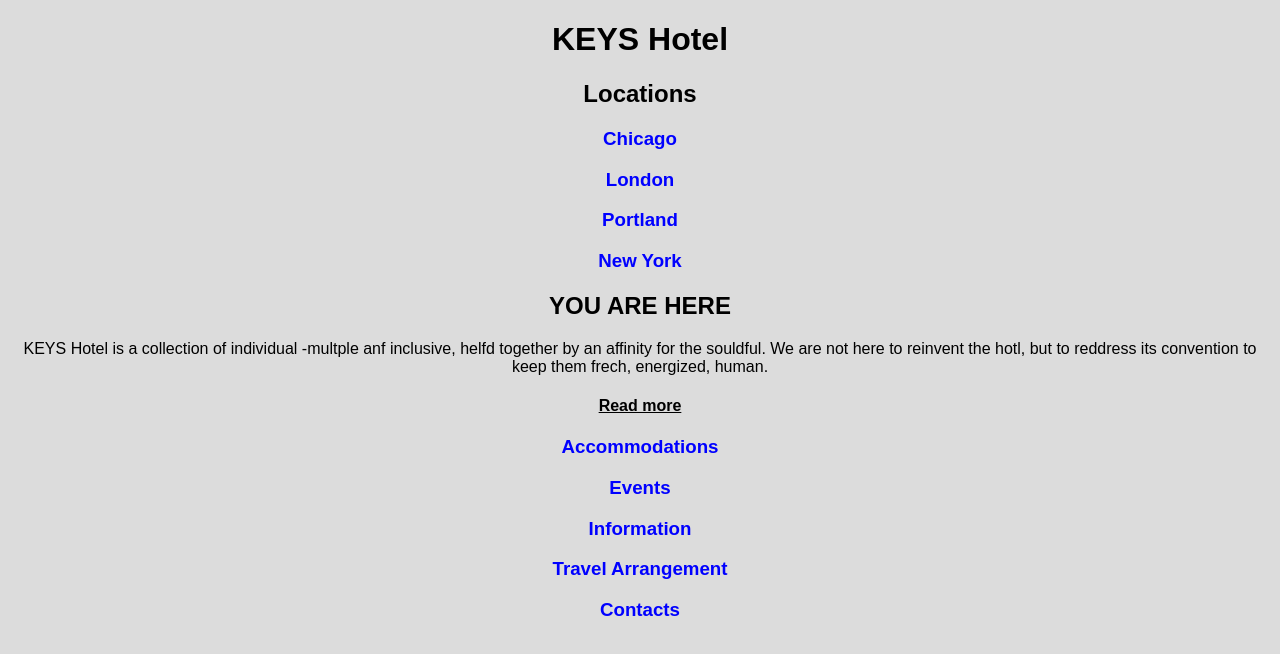
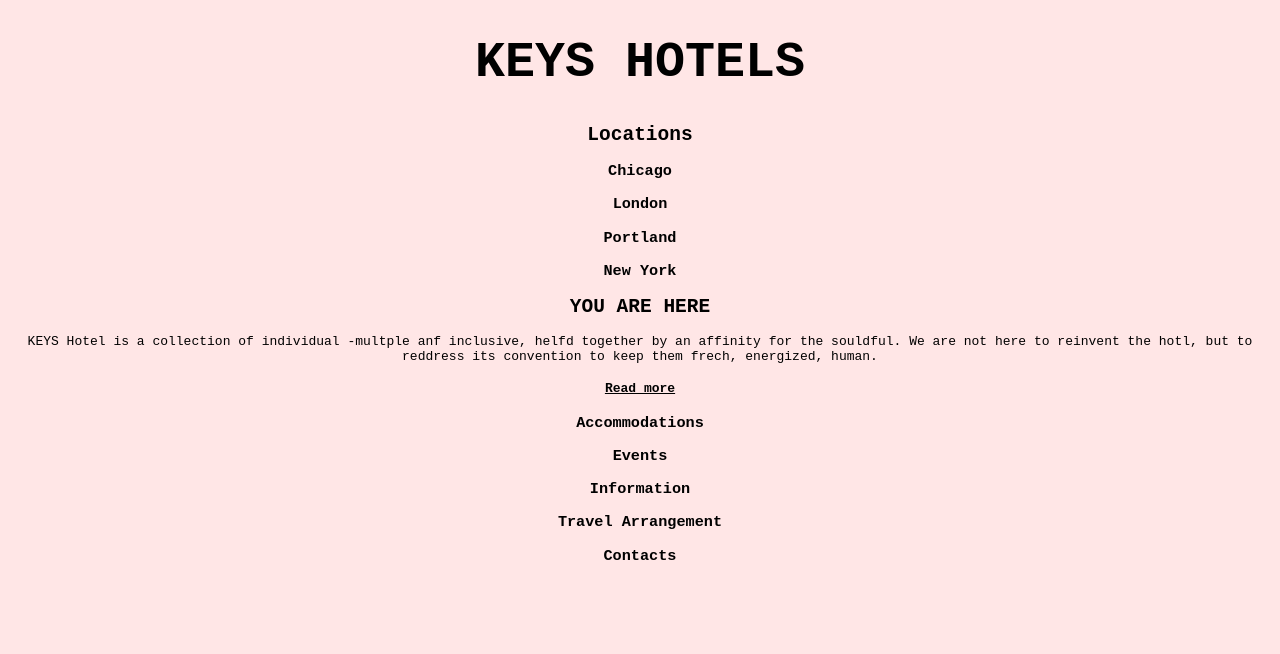
Before and after one commit to Ngann/resort-webpage, a plain HTML site: page index.html in a window 1280 px wide. Drawn offline with Linux system fonts and the light colour scheme.

Commit message:
merge modern style css

```diff
--- a/css/styles.css
+++ b/css/styles.css
@@ -1,14 +1,18 @@
 h1 {
-  font-style: normal;
+  font-family: monospace;
   text-align: center;
+  font-weight: bold;
+  font-variant: small-caps;
+  font-size: 50px;
 }
 
 h2 {
   text-align: center;
+  font-weight: bold;
 }
 
 h3 {
-  color: blue;
+  color: black;
   text-align: center;
 }
 
@@ -22,7 +26,7 @@ ul {
 }
 
 li {
-  text-align: center;
+  text-align: left;
 }
 
 p {
@@ -30,6 +34,6 @@ p {
   text-align: center;
 }
 body {
-  background: #DCDCDC;
-  font-family: sans-serif;
+  background: #ffe6e6;
+  font-family: monospace;
 }
--- a/index.html
+++ b/index.html
@@ -5,7 +5,7 @@
     <title>Main homepage</title>
 </head>
 <body>
-  <h1>KEYS Hotel</h1>
+  <h1>KEYS HOTELS</h1>
   <h2> Locations</h2>
       <h3>Chicago</h3>
       <h3>London</h3>
```
